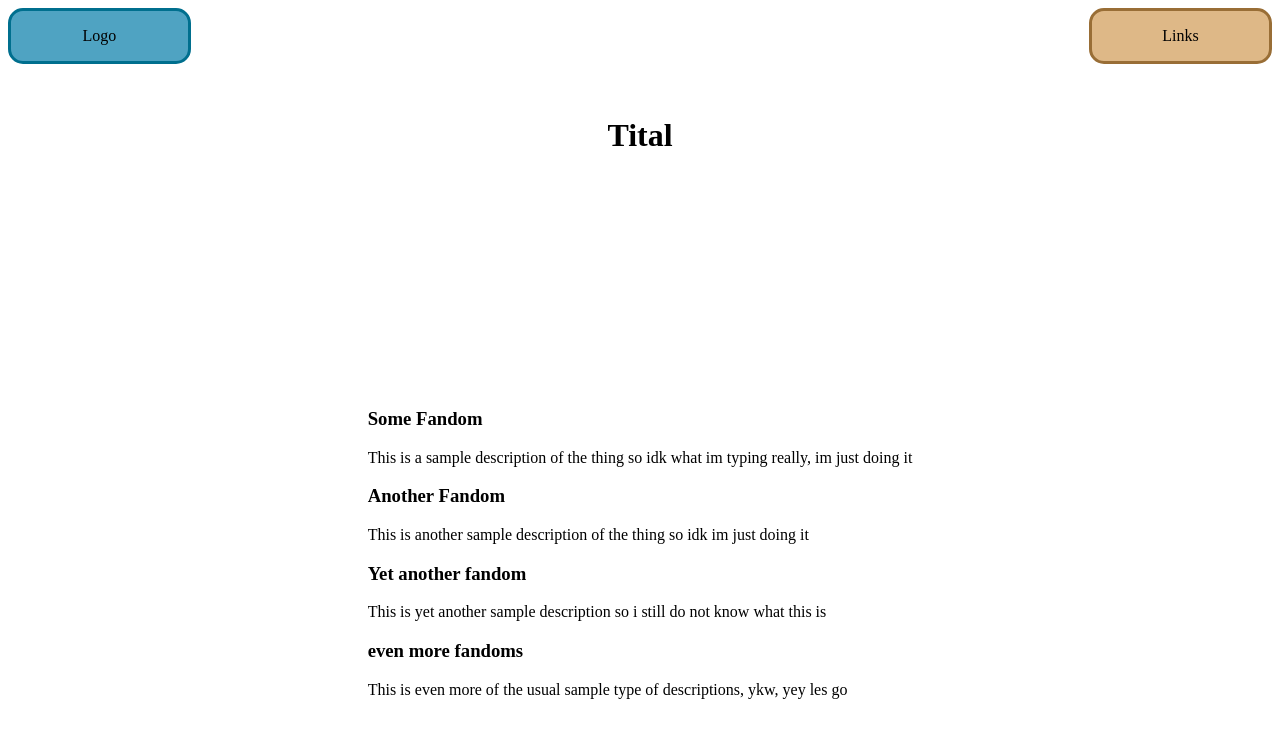
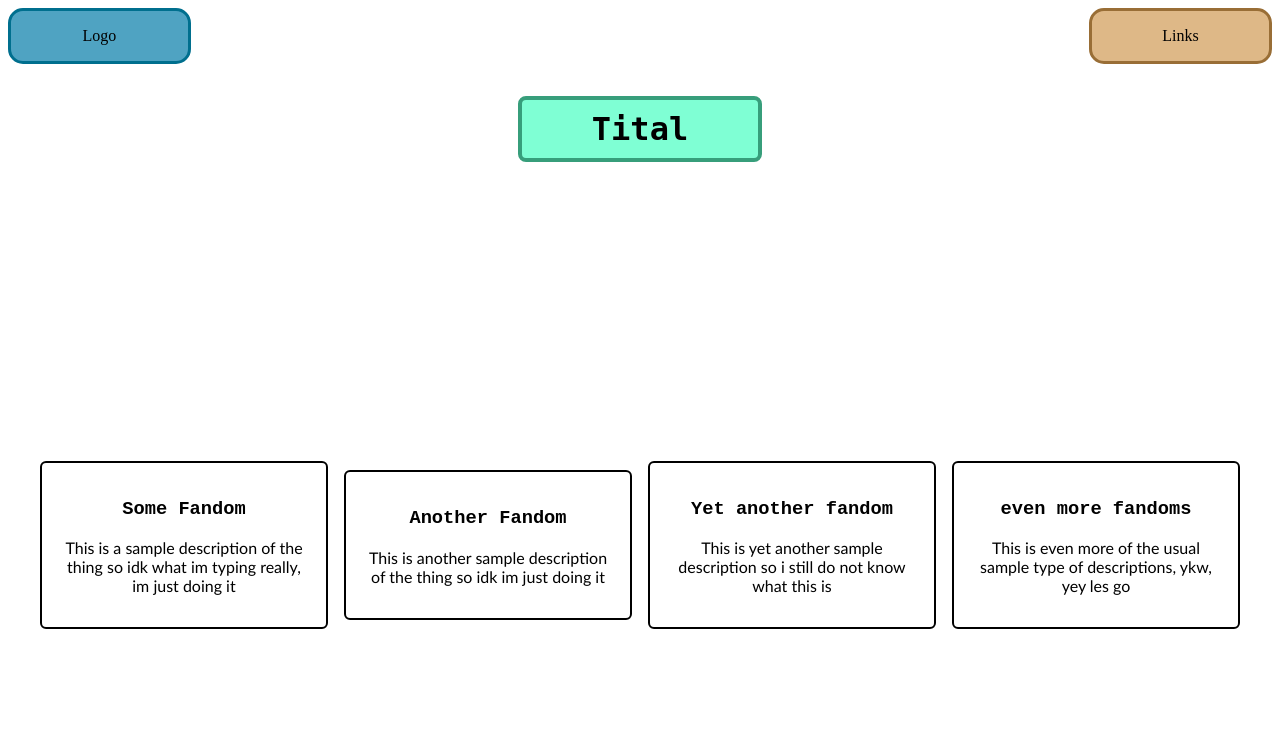
Before and after one commit to MiniGun1239/My-Website, a website with bundled scripts: page index.html in a window 1280 px wide. Built offline with nearby package versions, Linux system fonts and the light colour scheme.

Commit message:
added more css stuff, like colors, anims, and trans

```diff
--- a/src/style.css
+++ b/src/style.css
@@ -11,7 +11,6 @@
     justify-content: space-between;
     align-self: stretch;
     width: 100%;
-}
 
     .left-stuff {
         width: 14%;
@@ -32,6 +31,7 @@
         border-radius: 15px;
         text-align: center;
     }
+}
 
 .container {
     display: grid;
@@ -41,4 +41,73 @@
     justify-items: center;
     padding: 2rem;
     gap: 2rem;
+
+    .main-heading-box {
+        width: 18%;
+        min-width: fit-content;
+        min-height: fit-content;
+        background-color: aquamarine;
+        border: 4px solid #379e7b;
+        border-radius: 8px;
+        padding: 10px;
+
+        .main-heading {
+            font-family: "monospace";
+            text-align: center;
+            margin: 0;
         }
+    }
+
+    .dynamic-grid {
+        display: grid;
+        align-items: center;
+        width: 100%;
+        max-width: 1200px;
+        grid-template-columns: repeat(auto-fit, minmax(250px, 1fr));
+        gap: 16px;
+
+        .card {
+            border: 2px solid black;
+            padding: 16px;
+            border-radius: 6px;
+            font: 16px "calibri";
+
+            .card-title {
+                text-align: center;
+                font-family: monospace;
+            }
+
+            .card-description {
+                text-align: center;
+            }
+        }
+
+        #fandom1:hover {
+            background-color: chartreuse;
+            border: 2px solid #4f8e09;
+            transform: scale(1.05);
+            transition: 0.3s;
+        }
+
+        #fandom2:hover {
+            background-color: coral;
+            border: 2px solid #ff4400;
+            transform: scale(1.05);
+            transition: 0.3s;
+        }
+
+        #fandom3:hover {
+            background-color: #7acbcd;
+            border: 2px solid #00a1c0;
+            transform: scale(1.05);
+            transition: all 0.3s;
+        }
+
+        #fandom4:hover {
+            background-color: yellow;
+            border: 2px solid #7e7e00;
+            transform: scale(1.05);
+            transition: 0.3s;
+        }
+    }
+}
```
Lines whose indentation alone changed are shown as unchanged.
